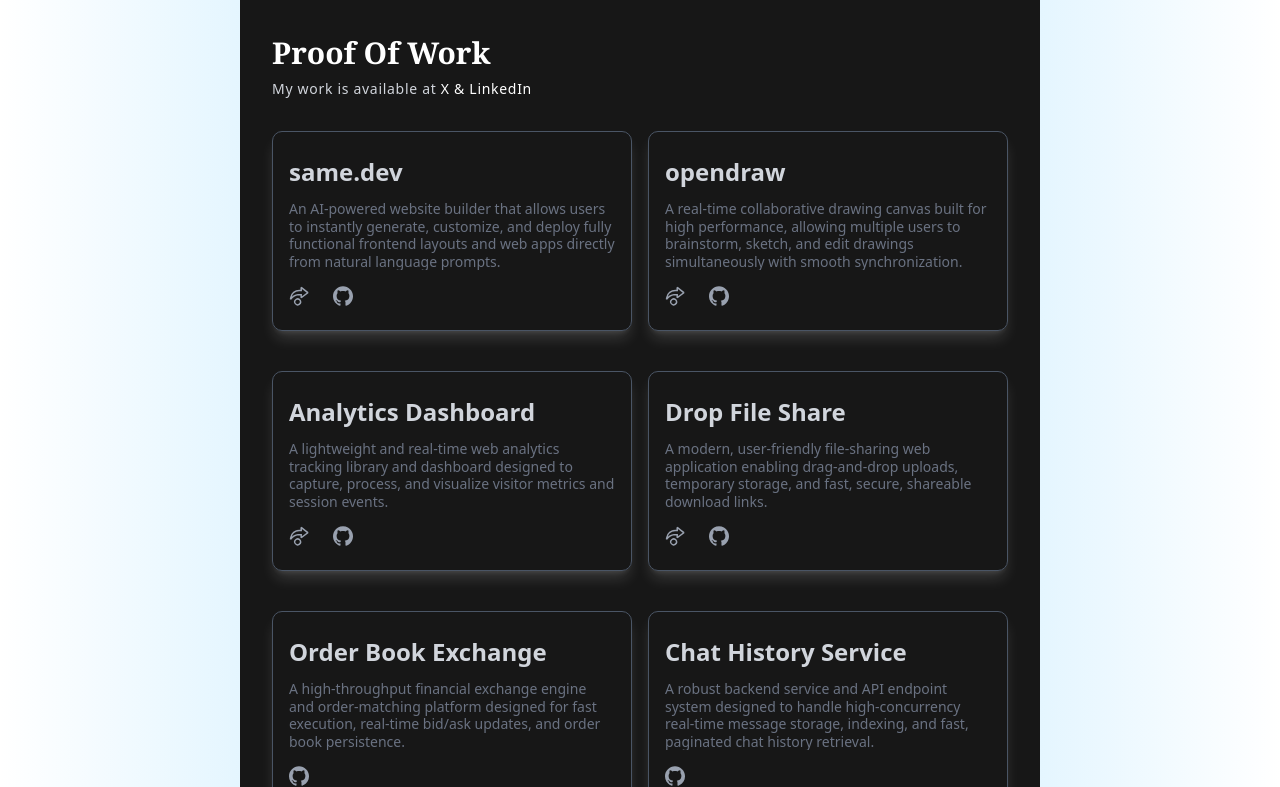
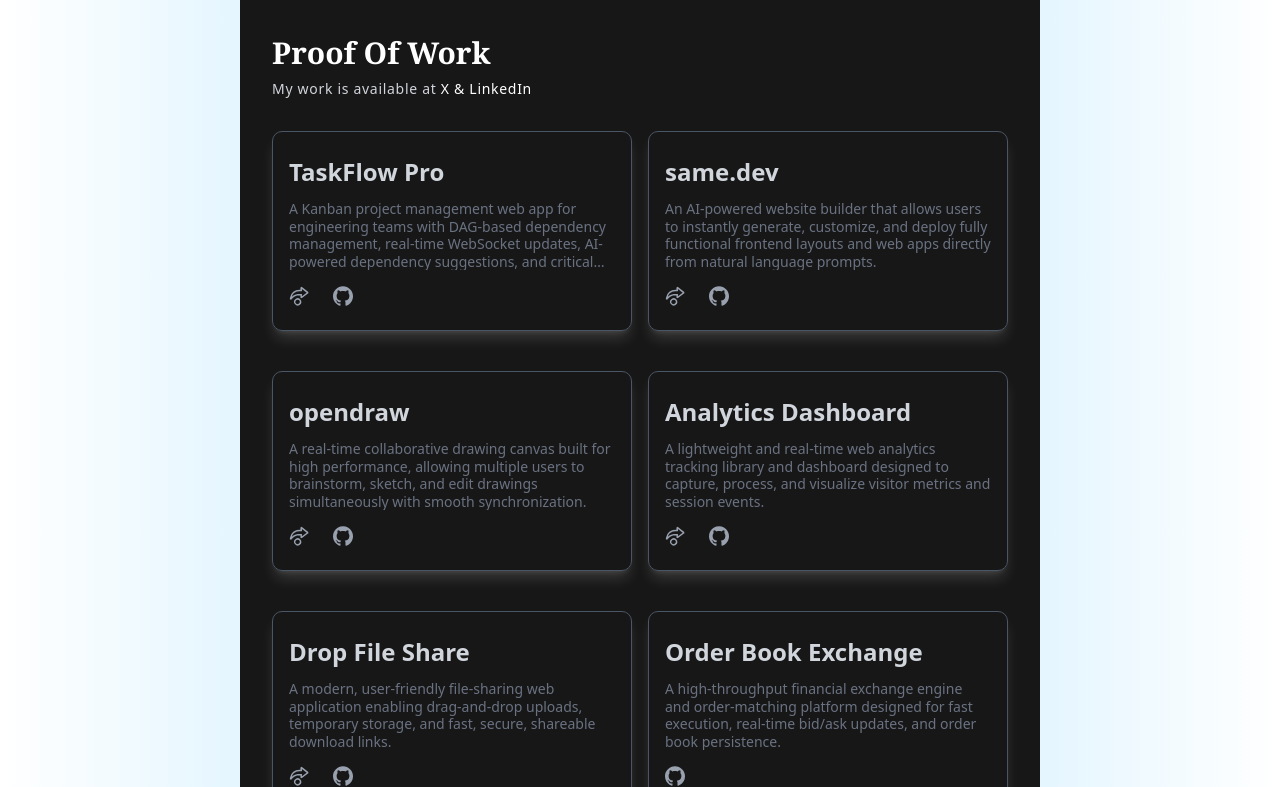
Before and after one commit to 09ahmad/portfolio, a React (Vite) app: page / in a window 1280 px wide. Shown: the part 741-1528 px from the top of the page. Built offline with nearby package versions, Linux system fonts and the light colour scheme.

Commit message:
Added taskflow-pro

```diff
--- a/src/Home/body/Hero2.tsx
+++ b/src/Home/body/Hero2.tsx
@@ -3,6 +3,13 @@
 
 export const Hero2 = () => {
   const projects = [
+    {
+      title: "TaskFlow Pro",
+      github: "https://github.com/09ahmad/kanban-board-DAG",
+      href: "https://fe.opendraw.live/",
+      decs:
+        "A Kanban project management web app for engineering teams with DAG-based dependency management, real-time WebSocket updates, AI-powered dependency suggestions, and critical path analysis. Built with Next.js, Express, PostgreSQL, Redis, and Prisma.",
+    },
     {
       title: "same.dev",
       github: "https://github.com/09ahmad/same.dev",
```
